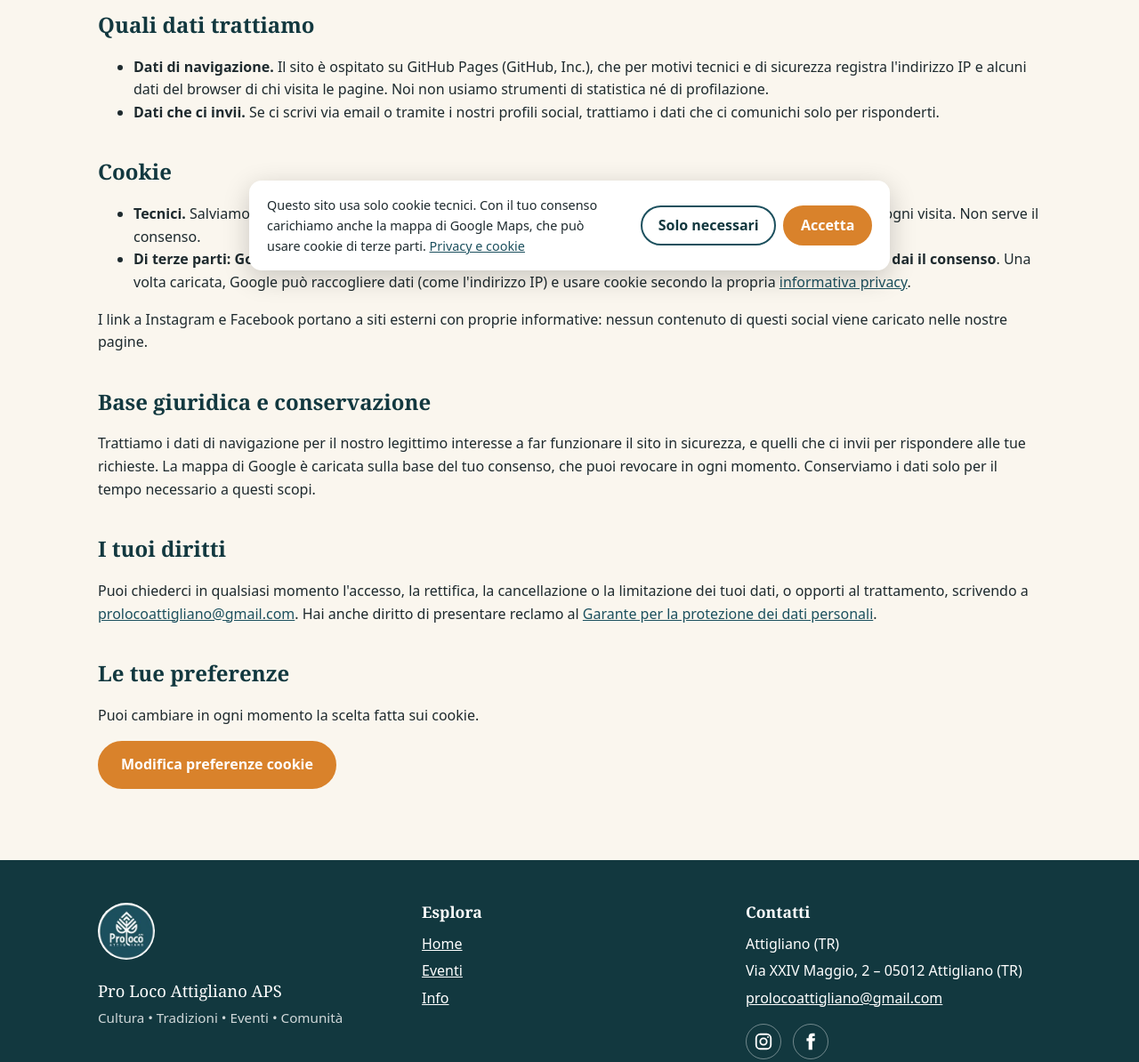
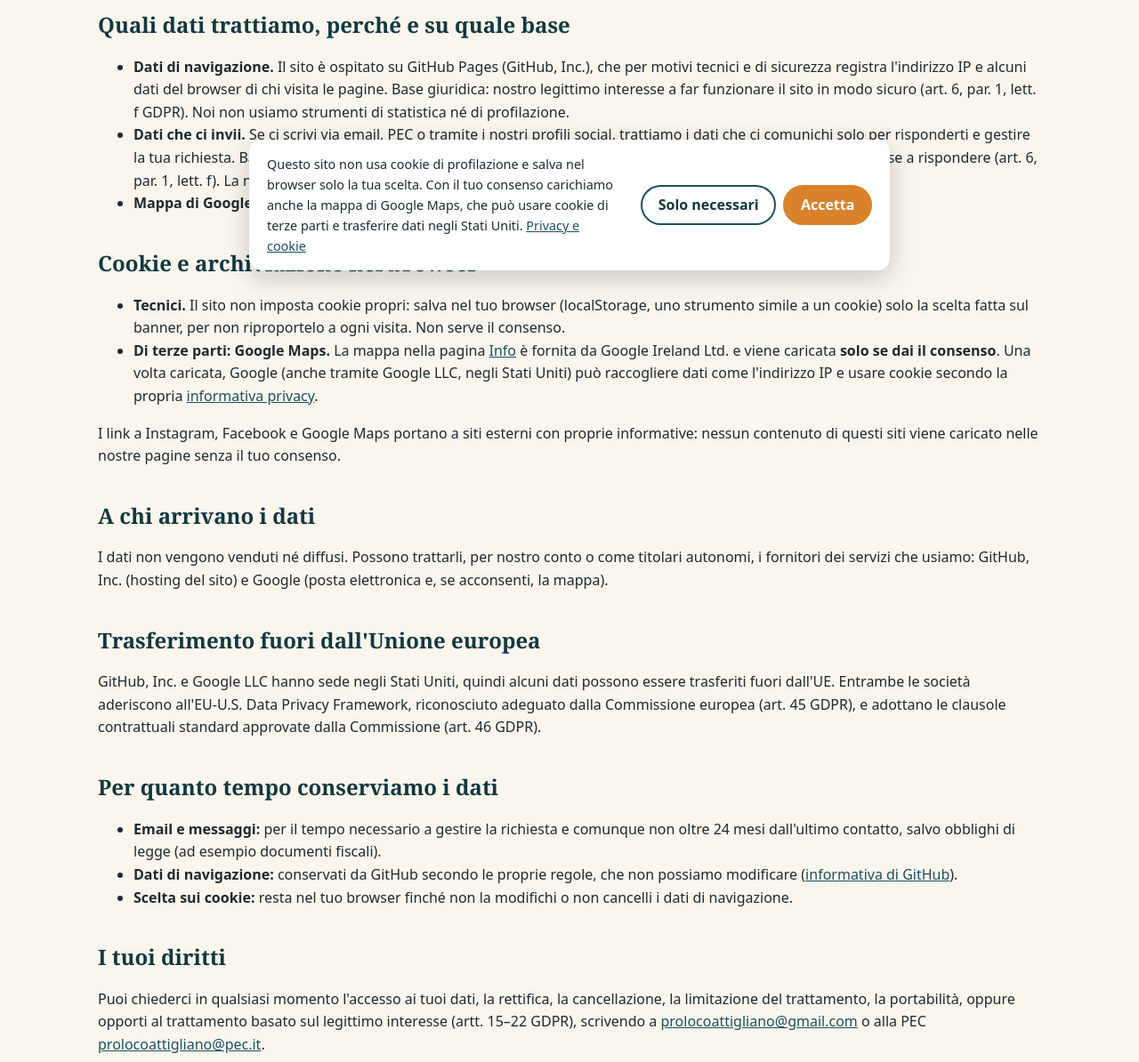
Before and after one commit to jespolone/prolocoattigliano, an Eleventy site: page src/privacy/index.njk in a window 1280 px wide. Shown: the part 480-1674 px from the top of the page at 89% size. Built offline with nearby package versions, Linux system fonts and the light colour scheme; Eleventy itself is replaced by a stand-in of ours; files that its build step writes are made by us from their sources.

Commit message:
Privacy: trasferimenti extra-UE, basi giuridiche, conservazione, diritti, revoca consenso

```diff
--- a/src/_includes/cookie-banner.njk
+++ b/src/_includes/cookie-banner.njk
@@ -1,5 +1,5 @@
 <div id="cookie-banner" class="cookie-banner" role="dialog" aria-live="polite" aria-label="Preferenze cookie" hidden>
-  <p>Questo sito usa solo cookie tecnici. Con il tuo consenso carichiamo anche la mappa di Google Maps, che può usare cookie di terze parti. <a href="{{ '/privacy/' | url }}">Privacy e cookie</a></p>
+  <p>Questo sito non usa cookie di profilazione e salva nel browser solo la tua scelta. Con il tuo consenso carichiamo anche la mappa di Google Maps, che può usare cookie di terze parti e trasferire dati negli Stati Uniti. <a href="{{ '/privacy/' | url }}">Privacy e cookie</a></p>
   <div class="cookie-actions">
     <button type="button" class="btn btn-ghost" data-consent-reject>Solo necessari</button>
     <button type="button" class="btn" data-consent-accept>Accetta</button>
--- a/src/privacy/index.njk
+++ b/src/privacy/index.njk
@@ -2,36 +2,52 @@
 layout: base.njk
 title: Privacy e cookie
 description: Informativa sul trattamento dei dati personali e sull'uso dei cookie del sito della Pro Loco Attigliano.
+updated: 2026-11-07
 ---
 <div class="container info-page">
   <h1>Privacy e cookie</h1>
   <p class="lead">Informativa ai sensi degli artt. 13 e 14 del Regolamento (UE) 2016/679 (GDPR) per chi visita questo sito.</p>
-  <p><em>Ultimo aggiornamento: 7 novembre 2026</em></p>
+  <p><em>Ultimo aggiornamento: {{ updated | dataLunga }}</em></p>
 
   <h2>Titolare del trattamento</h2>
   <p>{{ site.legalName }}{% if site.address %}, con sede legale in {{ site.address }}{% endif %}{% if site.fiscalCode %}, C.F. {{ site.fiscalCode }}{% endif %}{% if site.vatNumber %}, P.IVA {{ site.vatNumber }}{% endif %}.<br>
   Email: <a href="mailto:{{ site.email }}">{{ site.email }}</a>{% if site.pec %} · PEC: <a href="mailto:{{ site.pec }}">{{ site.pec }}</a>{% endif %}</p>
 
-  <h2>Quali dati trattiamo</h2>
+  <h2>Quali dati trattiamo, perché e su quale base</h2>
   <ul>
-    <li><strong>Dati di navigazione.</strong> Il sito è ospitato su GitHub Pages (GitHub, Inc.), che per motivi tecnici e di sicurezza registra l'indirizzo IP e alcuni dati del browser di chi visita le pagine. Noi non usiamo strumenti di statistica né di profilazione.</li>
-    <li><strong>Dati che ci invii.</strong> Se ci scrivi via email o tramite i nostri profili social, trattiamo i dati che ci comunichi solo per risponderti.</li>
+    <li><strong>Dati di navigazione.</strong> Il sito è ospitato su GitHub Pages (GitHub, Inc.), che per motivi tecnici e di sicurezza registra l'indirizzo IP e alcuni dati del browser di chi visita le pagine. Base giuridica: nostro legittimo interesse a far funzionare il sito in modo sicuro (art. 6, par. 1, lett. f GDPR). Noi non usiamo strumenti di statistica né di profilazione.</li>
+    <li><strong>Dati che ci invii.</strong> Se ci scrivi via email, PEC o tramite i nostri profili social, trattiamo i dati che ci comunichi solo per risponderti e gestire la tua richiesta. Base giuridica: esecuzione di misure richieste da te (art. 6, par. 1, lett. b) o nostro legittimo interesse a rispondere (art. 6, par. 1, lett. f). La nostra casella email è gestita tramite Gmail (Google).</li>
+    <li><strong>Mappa di Google Maps.</strong> Viene caricata solo se dai il consenso (art. 6, par. 1, lett. a GDPR); vedi la sezione Cookie.</li>
   </ul>
 
-  <h2>Cookie</h2>
+  <h2>Cookie e archiviazione nel browser</h2>
   <ul>
-    <li><strong>Tecnici.</strong> Salviamo nel tuo browser (localStorage) solo la scelta fatta sul banner dei cookie, per non riproportelo a ogni visita. Non serve il consenso.</li>
-    <li><strong>Di terze parti: Google Maps.</strong> La mappa nella pagina <a href="{{ '/info/' | url }}">Info</a> è fornita da Google Ireland Ltd. e viene caricata <strong>solo se dai il consenso</strong>. Una volta caricata, Google può raccogliere dati (come l'indirizzo IP) e usare cookie secondo la propria <a href="https://policies.google.com/privacy?hl=it" target="_blank" rel="noopener">informativa privacy</a>.</li>
+    <li><strong>Tecnici.</strong> Il sito non imposta cookie propri: salva nel tuo browser (localStorage, uno strumento simile a un cookie) solo la scelta fatta sul banner, per non riproportelo a ogni visita. Non serve il consenso.</li>
+    <li><strong>Di terze parti: Google Maps.</strong> La mappa nella pagina <a href="{{ '/info/' | url }}">Info</a> è fornita da Google Ireland Ltd. e viene caricata <strong>solo se dai il consenso</strong>. Una volta caricata, Google (anche tramite Google LLC, negli Stati Uniti) può raccogliere dati come l'indirizzo IP e usare cookie secondo la propria <a href="https://policies.google.com/privacy?hl=it" target="_blank" rel="noopener">informativa privacy</a>.</li>
   </ul>
-  <p>I link a Instagram e Facebook portano a siti esterni con proprie informative: nessun contenuto di questi social viene caricato nelle nostre pagine.</p>
+  <p>I link a Instagram, Facebook e Google Maps portano a siti esterni con proprie informative: nessun contenuto di questi siti viene caricato nelle nostre pagine senza il tuo consenso.</p>
 
-  <h2>Base giuridica e conservazione</h2>
-  <p>Trattiamo i dati di navigazione per il nostro legittimo interesse a far funzionare il sito in sicurezza, e quelli che ci invii per rispondere alle tue richieste. La mappa di Google è caricata sulla base del tuo consenso, che puoi revocare in ogni momento. Conserviamo i dati solo per il tempo necessario a questi scopi.</p>
+  <h2>A chi arrivano i dati</h2>
+  <p>I dati non vengono venduti né diffusi. Possono trattarli, per nostro conto o come titolari autonomi, i fornitori dei servizi che usiamo: GitHub, Inc. (hosting del sito) e Google (posta elettronica e, se acconsenti, la mappa).</p>
+
+  <h2>Trasferimento fuori dall'Unione europea</h2>
+  <p>GitHub, Inc. e Google LLC hanno sede negli Stati Uniti, quindi alcuni dati possono essere trasferiti fuori dall'UE. Entrambe le società aderiscono all'EU-U.S. Data Privacy Framework, riconosciuto adeguato dalla Commissione europea (art. 45 GDPR), e adottano le clausole contrattuali standard approvate dalla Commissione (art. 46 GDPR).</p>
+
+  <h2>Per quanto tempo conserviamo i dati</h2>
+  <ul>
+    <li><strong>Email e messaggi:</strong> per il tempo necessario a gestire la richiesta e comunque non oltre 24 mesi dall'ultimo contatto, salvo obblighi di legge (ad esempio documenti fiscali).</li>
+    <li><strong>Dati di navigazione:</strong> conservati da GitHub secondo le proprie regole, che non possiamo modificare (<a href="https://docs.github.com/it/site-policy/privacy-policies/github-general-privacy-statement" target="_blank" rel="noopener">informativa di GitHub</a>).</li>
+    <li><strong>Scelta sui cookie:</strong> resta nel tuo browser finché non la modifichi o non cancelli i dati di navigazione.</li>
+  </ul>
 
   <h2>I tuoi diritti</h2>
-  <p>Puoi chiederci in qualsiasi momento l'accesso, la rettifica, la cancellazione o la limitazione dei tuoi dati, o opporti al trattamento, scrivendo a <a href="mailto:{{ site.email }}">{{ site.email }}</a>. Hai anche diritto di presentare reclamo al <a href="https://www.garanteprivacy.it" target="_blank" rel="noopener">Garante per la protezione dei dati personali</a>.</p>
+  <p>Puoi chiederci in qualsiasi momento l'accesso ai tuoi dati, la rettifica, la cancellazione, la limitazione del trattamento, la portabilità, oppure opporti al trattamento basato sul legittimo interesse (artt. 15–22 GDPR), scrivendo a <a href="mailto:{{ site.email }}">{{ site.email }}</a>{% if site.pec %} o alla PEC <a href="mailto:{{ site.pec }}">{{ site.pec }}</a>{% endif %}.</p>
+  <p>Puoi revocare il consenso in ogni momento: la revoca non rende illegittimo quanto fatto prima. Hai anche diritto di presentare reclamo al <a href="https://www.garanteprivacy.it" target="_blank" rel="noopener">Garante per la protezione dei dati personali</a> (art. 77 GDPR).</p>
+
+  <h2>Area riservata</h2>
+  <p>La pagina di amministrazione del sito è usata solo dai volontari che ne aggiornano i contenuti: richiede l'accesso con un account GitHub e carica il software di gestione da un servizio esterno (unpkg.com). Non riguarda i visitatori.</p>
 
   <h2>Le tue preferenze</h2>
-  <p>Puoi cambiare in ogni momento la scelta fatta sui cookie.</p>
+  <p>Puoi cambiare in ogni momento la scelta fatta sulla mappa di Google. Se l'avevi accettata, dopo la revoca la mappa non verrà più caricata, ma gli eventuali cookie già impostati da Google restano nel browser finché non li cancelli dalle sue impostazioni.</p>
   <p><button type="button" class="btn" data-consent-reset>Modifica preferenze cookie</button></p>
 </div>
```
